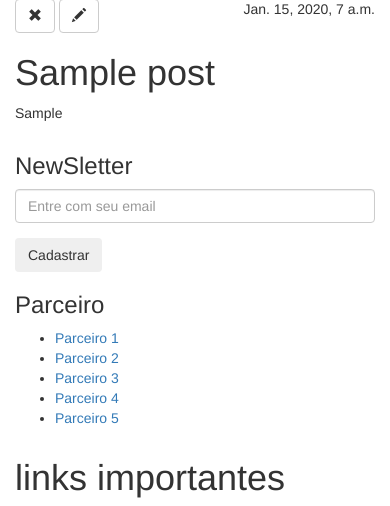
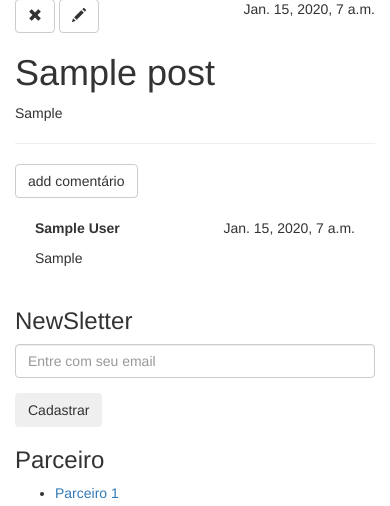
Before and after one commit to maldisnei/my-first-site, a Django app: page /blog/1/ in a window 390 px wide. Shown: the part 383-889 px from the top of the page. Run offline with Django 3.2, Linux system fonts and the light colour scheme; tables that the repository leaves empty hold one stand-in row (values such as "Sample post"); some libraries are stand-ins or nearby versions.

Commit message:
atualizançao quase final

```diff
--- a/blog/admin.py
+++ b/blog/admin.py
@@ -1,5 +1,7 @@
 from django.contrib import admin
 
 from .models import Post
+from .models import Comment
 
 admin.site.register(Post)
+admin.site.register(Comment)
--- a/blog/models.py
+++ b/blog/models.py
@@ -14,3 +14,18 @@ class Post(models.Model):
 
     def __str__(self):
         return self.titulo
+    def approved_comments(self):
+        return self.comments.filter(approved_comment=True)
+
+class Comment(models.Model):
+    post = models.ForeignKey('Post', related_name='comments')
+    author = models.CharField(max_length=200)
+    testo = models.TextField()
+    created_date = models.DateTimeField(default=timezone.now)
+    approved_comment = models.BooleanField(default=False)
+
+    def __str__(self):
+        return self.testo
+    def approved(self):
+        self.approved_comment =True
+        self.save()
--- a/blog/static/css/blog.css
+++ b/blog/static/css/blog.css
@@ -9,3 +9,13 @@ h1 a {
 .post-form textarea, .post-form  input {
 	width: 100%;
 }
+.comment {
+	margin: 20px 20px 20px 20px;
+}
+
+ul li p {
+	color: #ffffff;
+}
+#button {
+	background-color: #ffffff;
+}
--- a/blog/templates/blog/base.html
+++ b/blog/templates/blog/base.html
@@ -12,10 +12,10 @@
 		<title> blog em django</title>
 	</head>
 <body>
-	<nav class="navbar navbar-default" role="navigation">
+	<nav class="navbar navbar-inverse" role="navigation">
 		<div class="container">
 			<div class="navbar-header">
-				<button  class="navbar-toggle" type="button" data-toggle="collapse" data-target="#bs-exemple-navbar-collapse-1">
+				<button  id="button" class="navbar-toggle" type="button" data-toggle="collapse" data-target="#bs-exemple-navbar-collapse-1">
 					<span class="sr-only">Toggle navigation</span>
 				</button>
 				<a class="navbar-brand" href="#">Menu Site</a>
@@ -38,7 +38,7 @@
 					{% if user.is_authenticated %}
 					<li><a href="{% url 'blog.views.post_new' %}"><span class="glyphicon glyphicon-plus"></span></a></li>
 					<li><a href="{% url 'post_draft_list' %}"<span class="glyphicon glyphicon-edit"></span></a></li>
-					<li><p>Hello {{ user.username }}<small>(<a href="{% url 'logout' %}">Log out</a>)</small></p></li>
+					<li><p id="log">Hello {{ user.username }}<small>(<a href="{% url 'logout' %}">Log out</a>)</small></p></li>
 					{% else %}
 					<li><a href="{% url 'login' %}"><span class="glyphicon glyphicon-lock"></span></a></li>
 					{% endif %}
--- a/blog/templates/blog/detail.html
+++ b/blog/templates/blog/detail.html
@@ -23,6 +23,23 @@
 				<h1>{{ post.titulo }}</h1>
 				<p> {{ post.testo|linebreaksbr }}
 				</div>
+				<hr />
+				<a  class="btn btn-default" href="{% url 'add_comment_to_post' pk=post.pk %}">add comentário</a>
+				{% for comment in post.comments.all %}
+					{% if user.is_authenticated or comment.approved_comment %}
+						<div class='comment'>
+							<div class="date">{{ comment.created_date }}</div>
+							{% if not comment.approved_comment %}
+								<a class="btn btn-default" href="{% url 'comment_remove' pk=comment.pk %}"><span class="glyphicon glyphicon-remove"></span></a>
+								<a class="btn btn-default" href="{% url 'comment_approved' pk=comment.pk %}"><span class="glyphicon glyphicon-ok"></span></a>
+							{% endif %}
+							<strong>{{ comment.author }}</strong>
+							<p>{{ comment.testo|linebreaks }}
+						</div>
+					{% endif %}
+				{% empty %}
+					<p> No comments here yes :(</p>
+				{% endfor %}
 			</div>
 	</div>
 
--- a/blog/templates/blog/index.html
+++ b/blog/templates/blog/index.html
@@ -17,6 +17,7 @@
 
 							<h1><a href="{% url 'blog.views.detail' pk=post.pk %}">{{ post.titulo }}</a></h1>
 							<p> {{ post.testo|linebreaksbr }}
+							<a href="{% url 'detail' pk=post.pk %}">Comentários: {{ post.approved_comments.count }}</a>
 						</div>
 					</div>
 					</div>
--- a/blog/urls.py
+++ b/blog/urls.py
@@ -9,4 +9,7 @@ urlpatterns = [
     url(r'^drafts/$', views.post_draft_list, name="post_draft_list"),
     url(r'^post/(?P<pk>\d+)/publish/$', views.post_publish, name='post_publish'),
     url(r'^post/(?P<pk>\d+)/delete/$', views.post_remove, name="post_remove"),
+    url(r'^post/(?P<pk>\d+)/comment/$', views.add_comment_to_post, name='add_comment_to_post'),
+    url(r'^comment/(?P<pk>\d+)/approve/$', views.comment_approve, name='comment_approved'),
+    url(r'^comment/(?P<pk>\d+)/remove/$',views.comment_remove, name='comment_remove'),
 ]
--- a/blog/views.py
+++ b/blog/views.py
@@ -4,6 +4,8 @@ from django.utils import timezone
 from django.shortcuts import get_object_or_404
 from .forms import PostForm
 from django.contrib.auth.decorators import login_required
+from .forms import CommentForm
+from .models import Comment
 
 def index(request):
     postes = Post.objects.filter(published_date__lte=timezone.now()).order_by('created_date')
@@ -57,3 +59,28 @@ def post_remove(request,pk):
     post = get_object_or_404(Post,pk=pk)
     post.delete()
     return redirect('index')
+
+def add_comment_to_post(request,pk):
+    post= get_object_or_404(Post,pk=pk)
+    if request.method == 'POST':
+        form = CommentForm(request.POST)
+        if form.is_valid():
+            comment = form.save(commit=False)
+            comment.post=post
+            comment.save()
+            return redirect('detail',pk=post.pk)
+    else:
+        form=CommentForm()
+    return render(request,'blog/add_comment_to_post.html',{'form':form})
+@login_required
+def comment_approve(request,pk):
+    comment=get_object_or_404(Comment,pk=pk)
+    comment.approved()
+    return redirect('detail', pk=comment.post.pk)
+
+@login_required
+def comment_remove(request,pk):
+    comment = get_object_or_404(Comment,pk=pk)
+    post_pk = comment.post.pk
+    comment.delete()
+    return redirect('detail',pk=post_pk)
```
Also changed, not shown: blog/forms.py (+7 -0 lines), blog/templates/blog/add_comment_to_post.html (added, +12 -0 lines), blog/migrations/0002_auto_20161005_1850.py (added).
